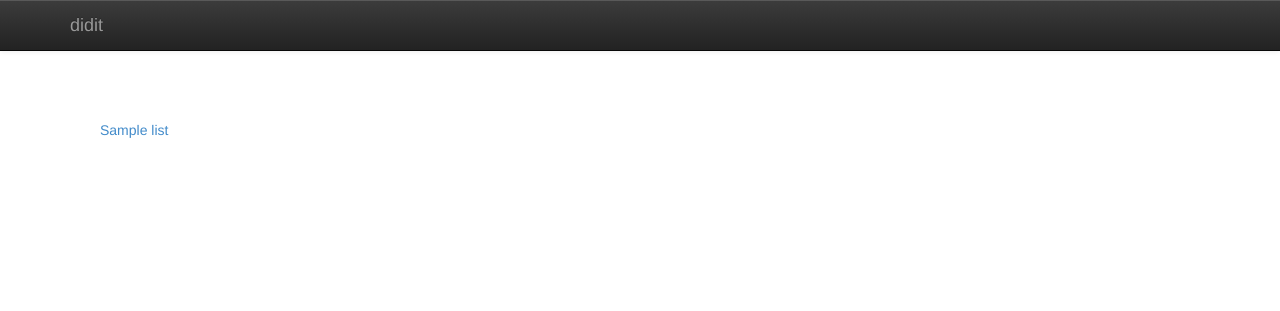
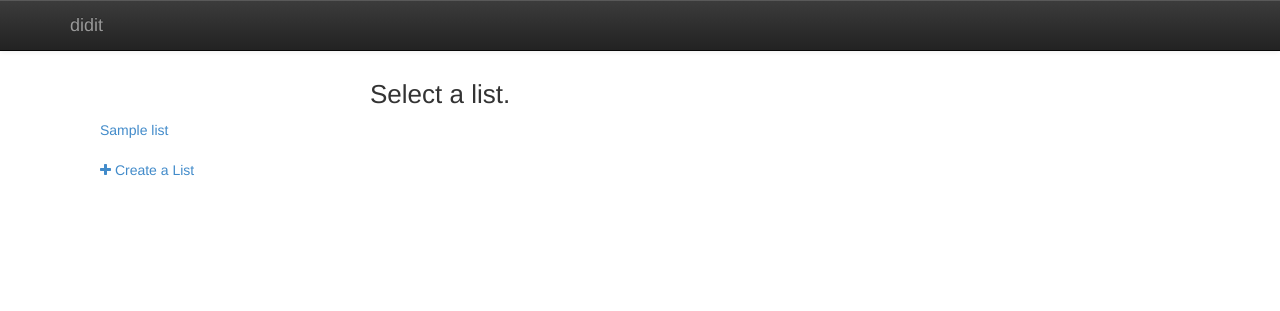
Before and after one commit to veonik/didit, a Django app: template app/templates/app/index.html in a window 1280 px wide. Shown: the top 311 px of the page. Run offline with Django 3.2, Linux system fonts and the light colour scheme; the template is opened without the code that fills it: most values are stand-ins (such as "Sample title", 1, 10 or a date in 2020).

Commit message:
Continued work on basic implementation

```diff
--- a/app/static/app/css/application.css
+++ b/app/static/app/css/application.css
@@ -3,5 +3,9 @@ body {
 }
 
 .main-list {
-    padding-top: 50px
+    margin-top: 50px;
 }
+
+.list-body h1 {
+    font-size: 26px;
+}
--- a/app/templates/app/index.html
+++ b/app/templates/app/index.html
@@ -6,10 +6,11 @@
     <meta name="viewport" content="width=device-width, initial-scale=1.0">
     <link rel="shortcut icon" href="/favicon.ico">
 
-    <title>{% block title %}{% endblock %} - didit</title>
+    <title>didit</title>
 
     <link href="{% static 'app/css/bootstrap.css' %}" rel="stylesheet">
     <link href="{% static 'app/css/bootstrap-theme.css' %}" rel="stylesheet">
+    <link href="{% static 'app/css/font-awesome.min.css' %}" rel="stylesheet">
     <link href="{% static 'app/css/application.css' %}" rel="stylesheet">
 
     <!-- HTML5 shim and Respond.js IE8 support of HTML5 elements and media queries -->
@@ -31,18 +32,17 @@
 
 <div class="container">
     <div class="col-md-3">
-        <ul id="app-menu" class="main-list nav nav-pills nav-stacked">
-            {% if lists %}
-                {% for list in lists %}
-                    <li><a data-id="{{ list.id }}" href="{% url 'detail' list.id %}">{{ list.title }}</a></li>
-                {% endfor %}
-            {% else %}
-                <li>No lists</li>
-            {% endif %}
+        <ul id="app-menu" class="main-list nav nav-list">
+        {% for list in lists %}
+            <li class="list-item"><a data-id="{{ list.id }}" href="{% url 'detail' list.id %}">{{ list.title }}</a></li>
+        {% endfor %}
+            <li><a href="#"><i class="icon-plus"></i> Create a List</a></li>
         </ul>
     </div>
     <div class="col-md-9" id="app-container">
-
+        <div class="list-body">
+            <h1>Select a list.</h1>
+        </div>
     </div>
 </div>
 
```
Also changed, not shown: app/templates/app/detail.html (+14 -1 lines).
